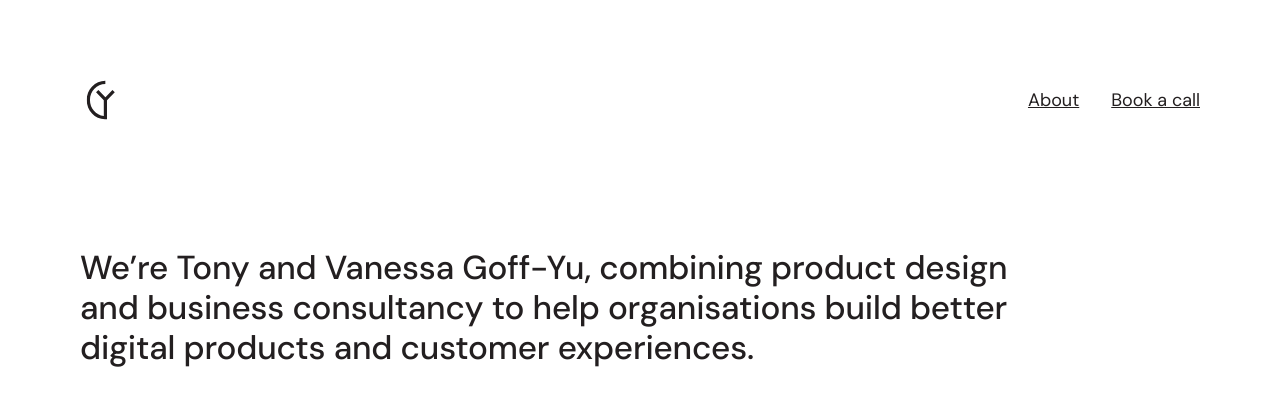
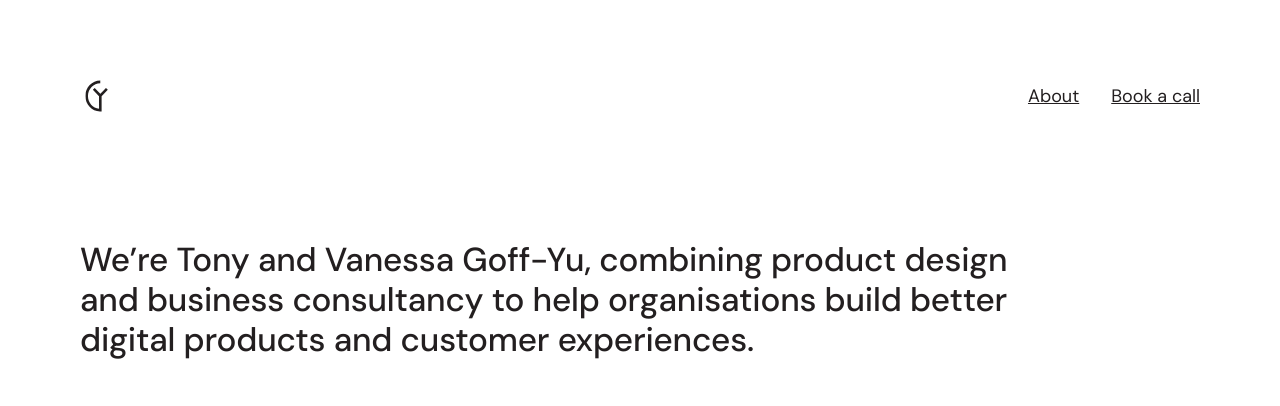
Before and after one commit to Gandalondon/Goff-Yu, a Next.js app: page / in a window 1280 px wide. Shown: the top 406 px of the page. Built offline with nearby package versions, Linux system fonts and the light colour scheme.

Commit message:
Nav: logo 40px -> 32px (match Ganda)
Co-Authored-By: Claude Sonnet 5.5 <noreply@anthropic.com>
Claude-Session: https://claude.ai/code/session_01PGe2zstByWtgcXaP3fQJP5

```diff
--- a/components/Nav.tsx
+++ b/components/Nav.tsx
@@ -19,8 +19,8 @@ export default function Nav() {
         <Image
           src="/logo-mark.svg"
           alt="Logo"
-          width={40}
-          height={40}
+          width={32}
+          height={32}
           priority
         />
       </Link>
```
